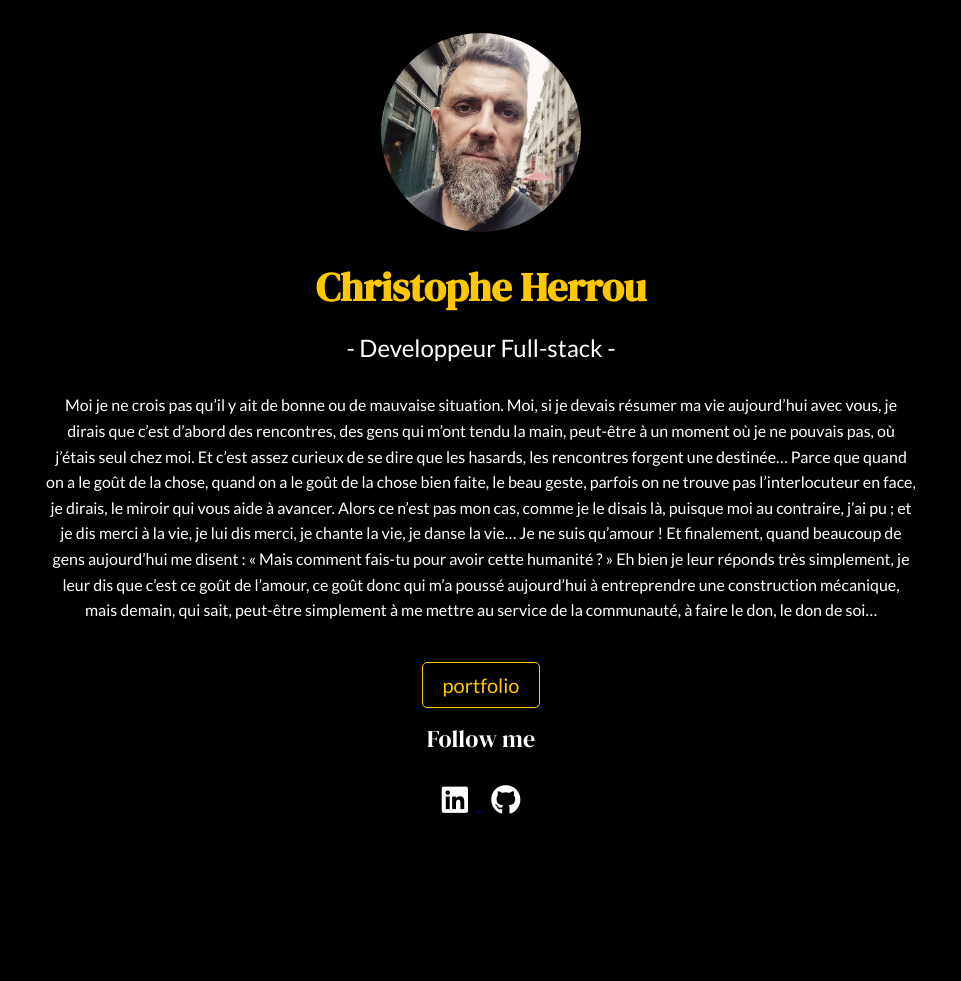
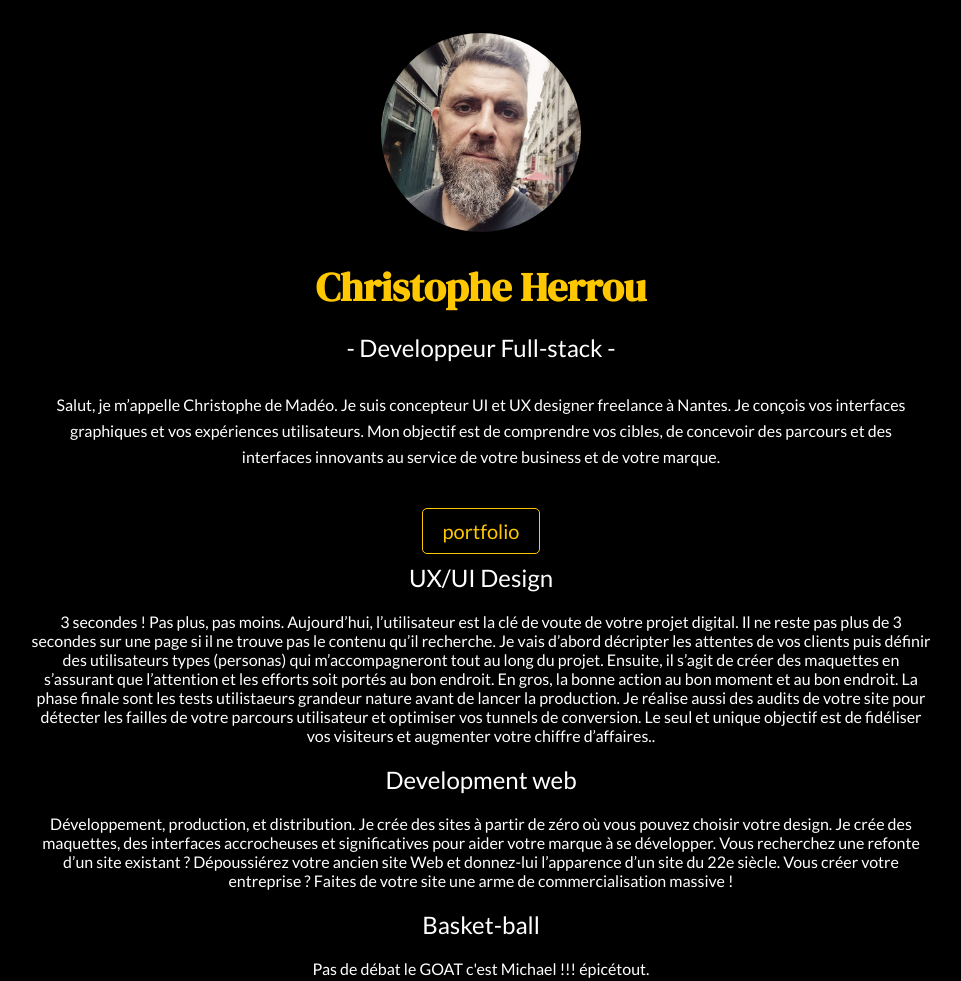
Before and after one commit to Madeo-web/Christophe-Herrou, a plain HTML site: page index.html in a window 1280 px wide. Shown: the top 981 px of the page, without its empty margins (159-1120 px from the left). Before the commit the page ends 841 px from the top, so only its background shows below. Drawn offline with Linux system fonts and the light colour scheme.

Commit message:
Update index.html

```diff
--- a/index.html
+++ b/index.html
@@ -21,24 +21,44 @@
 
           <div id= "story">
             <p>
-            Moi je ne crois pas qu’il y ait de bonne ou de mauvaise situation.
-            Moi, si je devais résumer ma vie aujourd’hui avec vous, je dirais que c’est
-            d’abord des rencontres, des gens qui m’ont tendu la main, peut-être à un moment où
-            je ne pouvais pas, où j’étais seul chez moi. Et c’est assez curieux de se dire que les hasards,
-            les rencontres forgent une destinée… Parce que quand on a le goût de la chose,
-            quand on a le goût de la chose bien faite, le beau geste, parfois on ne trouve pas
-            l’interlocuteur en face, je dirais, le miroir qui vous aide à avancer.
-            Alors ce n’est pas mon cas, comme je le disais là, puisque moi au contraire, j’ai pu ;
-            et je dis merci à la vie, je lui dis merci, je chante la vie, je danse la vie…
-            Je ne suis qu’amour ! Et finalement, quand beaucoup de gens aujourd’hui me disent :
-            « Mais comment fais-tu pour avoir cette humanité ? » Eh bien je leur réponds très simplement,
-            je leur dis que c’est ce goût de l’amour, ce goût donc qui m’a poussé aujourd’hui à
-            entreprendre une construction mécanique, mais demain, qui sait, peut-être simplement à
-            me mettre au service de la communauté, à faire le don, le don de soi…
+            Salut, je m’appelle Christophe de Madéo.
+            Je suis concepteur UI et UX designer freelance à Nantes.
+            Je conçois vos interfaces graphiques et vos expériences utilisateurs.
+            Mon objectif est de comprendre vos cibles, de concevoir des parcours et des interfaces innovants au service de votre business et de votre marque.
             </p>
             <a href="https://www.madeoweb.com/">portfolio</a>
           </div>
         </div>
+
+        <div class="card-white">
+          <h2>UX/UI Design</h2>
+        <p>
+          3 secondes ! Pas plus, pas moins.
+          Aujourd’hui, l’utilisateur est la clé de voute de votre projet digital. Il ne reste pas plus de 3 secondes sur une page si il ne trouve pas le contenu qu’il recherche.
+          Je vais d’abord décripter les attentes de vos clients puis définir des utilisateurs types (personas) qui m’accompagneront tout au long du projet.
+          Ensuite, il s’agit de créer des maquettes en s’assurant que l’attention et les efforts soit portés au bon endroit. En gros, la bonne action au bon moment et au bon endroit.
+          La phase finale sont les tests utilistaeurs grandeur nature avant de lancer la production.
+          Je réalise aussi des audits de votre site pour détecter les failles de votre parcours utilisateur et optimiser vos tunnels de conversion.
+          Le seul et unique objectif est de fidéliser vos visiteurs et augmenter votre chiffre d’affaires..
+        </p>
+      </div>
+      <div class="card-white">
+        <h2>Development web</h2>
+        <p>
+          Développement, production, et distribution.
+          Je crée des sites à partir de zéro où vous pouvez choisir votre design.
+          Je crée des maquettes, des interfaces accrocheuses et significatives pour aider votre marque à se développer.
+          Vous recherchez une refonte d’un site existant ? Dépoussiérez votre ancien site Web et donnez-lui l’apparence d’un site du 22e siècle. Vous créer votre entreprise ?
+          Faites de votre site une arme de commercialisation massive !
+        </p>
+      </div>
+      <div class="card-white">
+        <h2>Basket-ball</h2>
+        <p>
+          Pas de débat le GOAT c'est Michael !!!
+          épicétout.
+        </p>
+      </div>
 
         <div class="card">
           <div id= "social">
```
